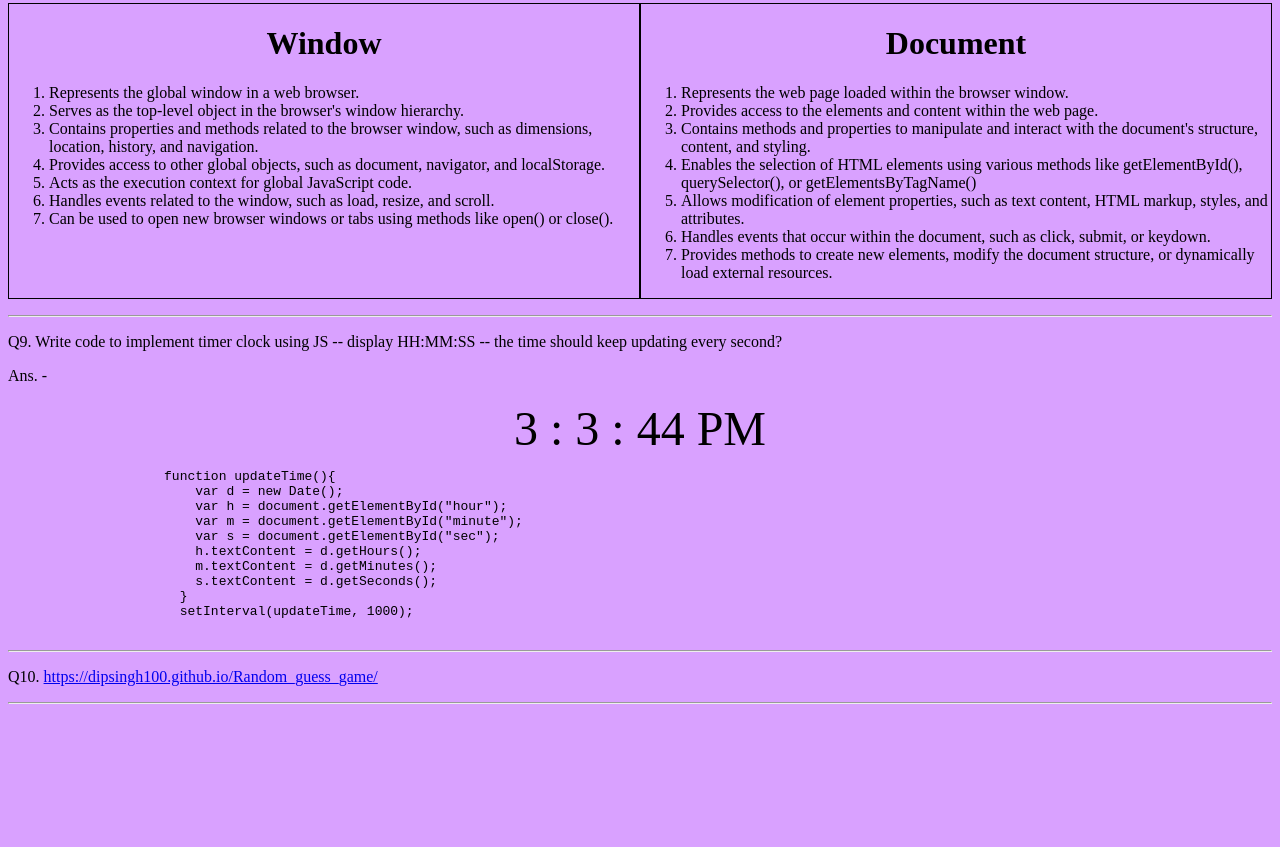
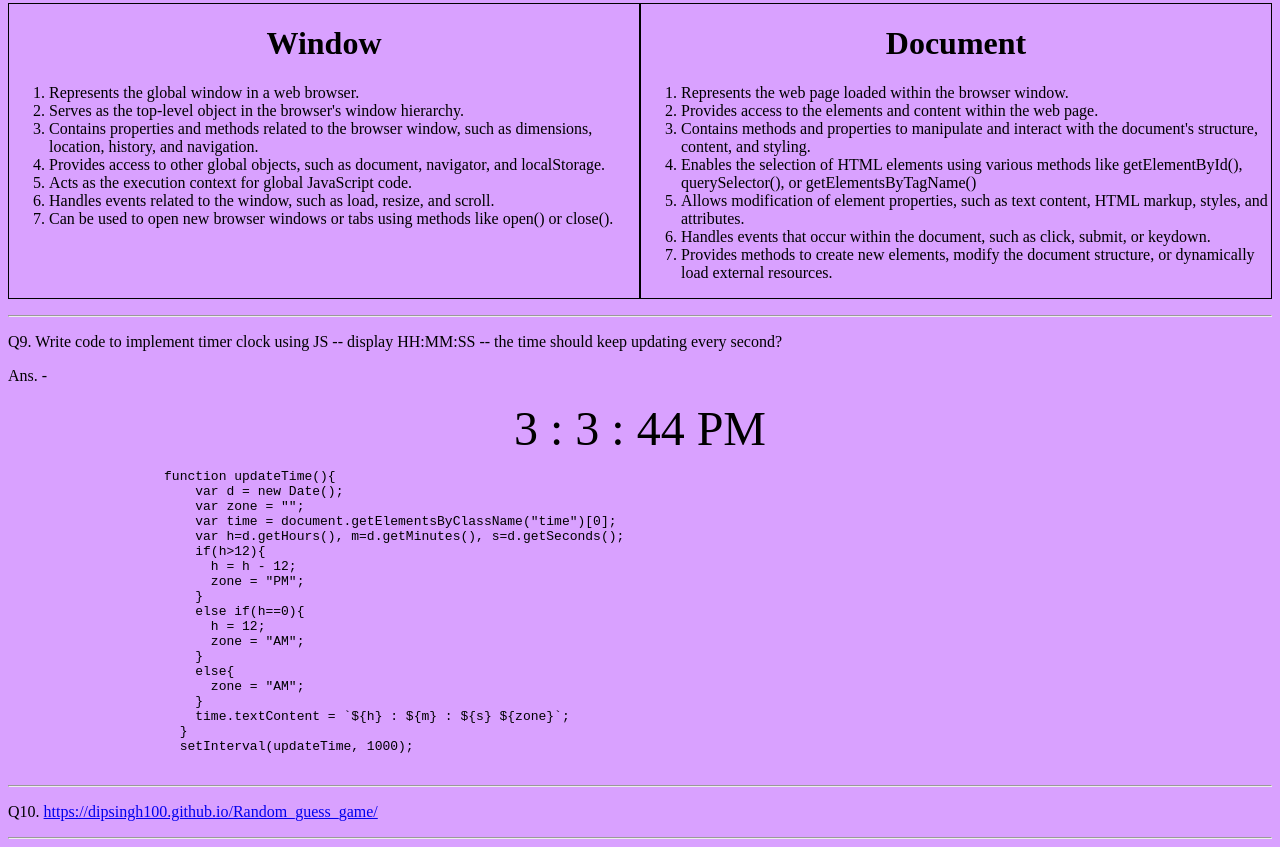
Before and after one commit to dipsingh100/DOM_handson, a plain HTML site: page index.html in a window 1280 px wide. Shown: the part 1424-2271 px from the top of the page. Before the commit the page ends 2136 px from the top, so only its background shows below. Drawn offline with Linux system fonts and the light colour scheme.

```diff
--- a/index.html
+++ b/index.html
@@ -106,12 +106,21 @@
                 <pre>
                     function updateTime(){
                         var d = new Date();
-                        var h = document.getElementById("hour");
-                        var m = document.getElementById("minute");
-                        var s = document.getElementById("sec");
-                        h.textContent = d.getHours();
-                        m.textContent = d.getMinutes();
-                        s.textContent = d.getSeconds();
+                        var zone = "";
+                        var time = document.getElementsByClassName("time")[0];
+                        var h=d.getHours(), m=d.getMinutes(), s=d.getSeconds();
+                        if(h>12){
+                          h = h - 12;
+                          zone = "PM";
+                        }
+                        else if(h==0){
+                          h = 12;
+                          zone = "AM";
+                        }
+                        else{
+                          zone = "AM";
+                        }
+                        time.textContent = `${h} : ${m} : ${s} ${zone}`;
                       }
                       setInterval(updateTime, 1000);
                 </pre>
```
